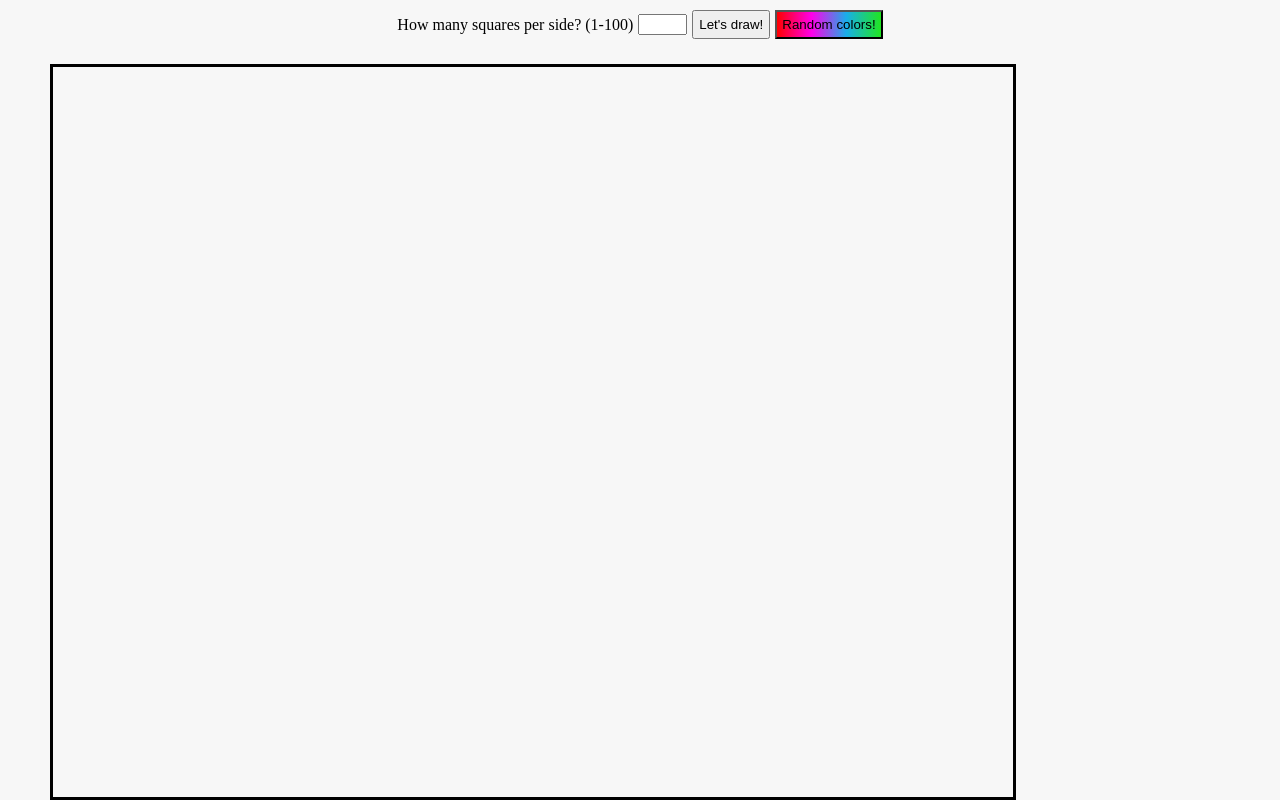
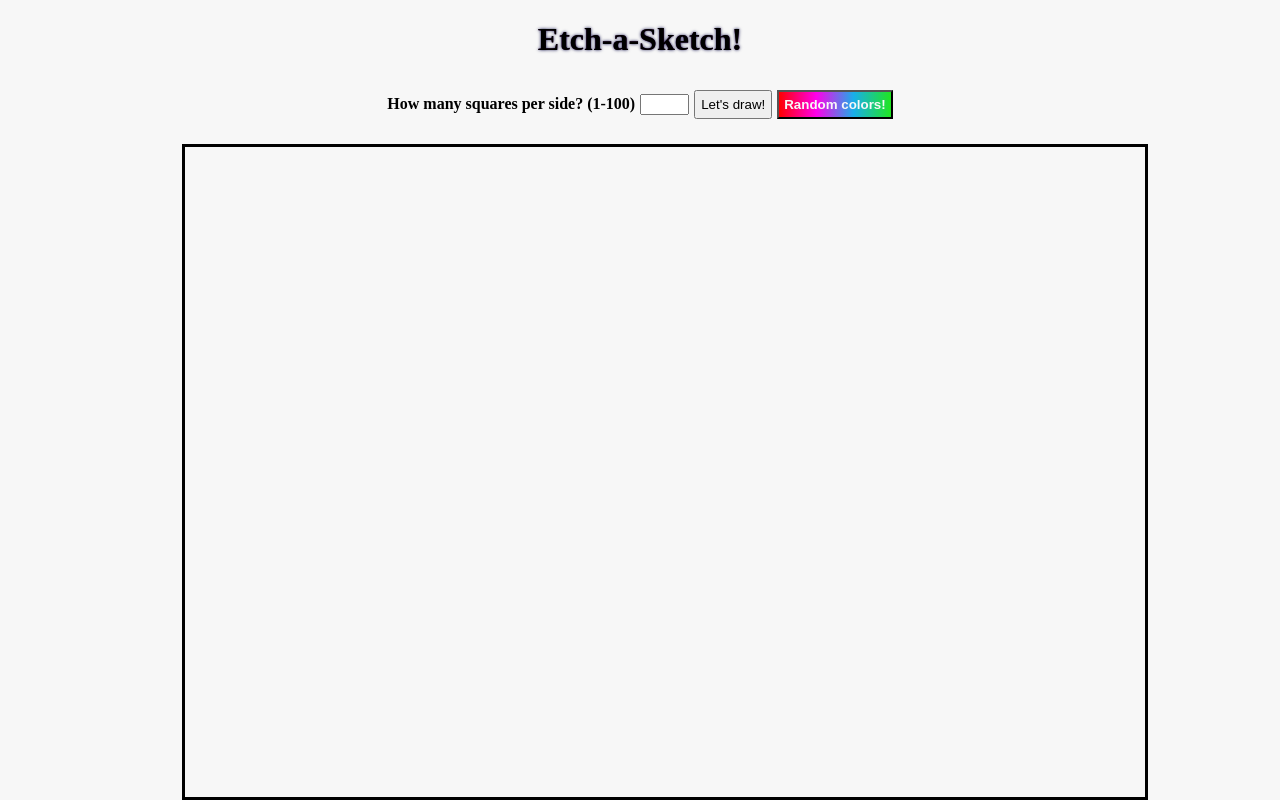
Before and after one commit to temery1213/etchSketch, a plain HTML site: page index.html in a window 1280 px wide. Drawn offline with Linux system fonts and the light colour scheme.

Commit message:
Centered canvas Added random colors to canvas border on click

```diff
--- a/index.html
+++ b/index.html
@@ -7,15 +7,17 @@
     <title>Document</title>
 </head>
 <body>
+
+    <h1 id="title">Etch-a-Sketch!</h1>
     <form>
-        <label for="canvasCount">How many squares per side? (1-100)</label>
+        <label for="canvasCount"><strong>How many squares per side? (1-100)</strong></label>
         <input
         type="number"
         id="canvasCount"
         min="1"
         max="100"/>
         <input type="submit" value="Let's draw!" id="submitCanvasCount">
-        <button id="randomColor">Random colors!</button>
+        <button id="randomColor"><strong>Random colors!</strong></button>
     </form>
 
     <div id="canvas"></div>
--- a/javascript.js
+++ b/javascript.js
@@ -53,6 +53,17 @@ function createRandomCanvas() {
     }
 }
 
+function randomBorder() {
+    const canvas = document.querySelector('#canvas');
+
+    const randomColor = Math.floor(Math.random() * 16777215).toString(16).padStart(6, '0');
+            const r = parseInt(randomColor.slice(0, 2), 16);
+            const g = parseInt(randomColor.slice(2, 4), 16);
+            const b = parseInt(randomColor.slice(4, 6), 16);
+
+    canvas.style.borderColor = `rgba(${r}, ${g}, ${b})`;
+}
+
 document.querySelector('#submitCanvasCount').addEventListener('click', (event) => {
     event.preventDefault();
     createCanvas();
@@ -61,6 +72,7 @@ document.querySelector('#submitCanvasCount').addEventListener('click', (event) =
 document.querySelector('#randomColor').addEventListener('click', (event) => {
     event.preventDefault();
     createRandomCanvas();
+    randomBorder();
 });
 
 function resetCanvas() {
--- a/style.css
+++ b/style.css
@@ -17,9 +17,12 @@
 body {
     display: flex;
     flex-direction: column;
+    justify-content: center;
+    align-items: center;
     margin: 0;
     height: 100vh;
     background-color: rgb(247, 247, 247);
+
 }
 
 input[type=number]::-webkit-inner-spin-button,
@@ -57,7 +60,7 @@ form {
     justify-content: center;
     align-items: center;
     gap: 5px;
-    background-color: rgb(247, 247, 247); /* match body */
+    background-color: rgb(247, 247, 247);
 
 }
 
@@ -75,3 +78,15 @@ form {
 #countForm {
     gap: 5px;
 }
+
+button {
+    color: rgb(248, 248, 248);
+}
+
+#title {
+    text-shadow:
+  0px 0px 0px rgb(69, 14, 77),
+
+  0 0 0.1em rgb(4, 4, 65);
+
+}
```
